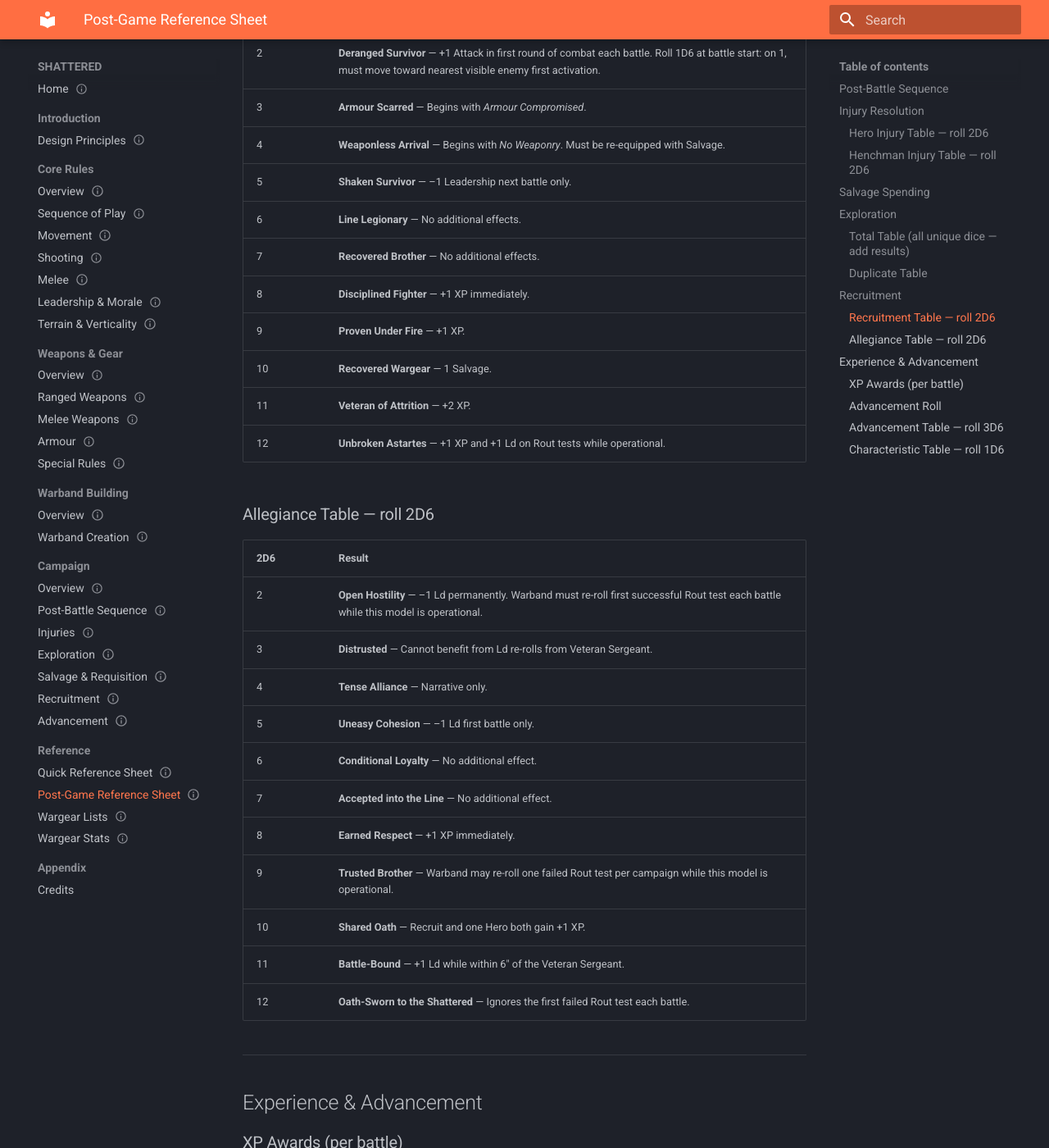
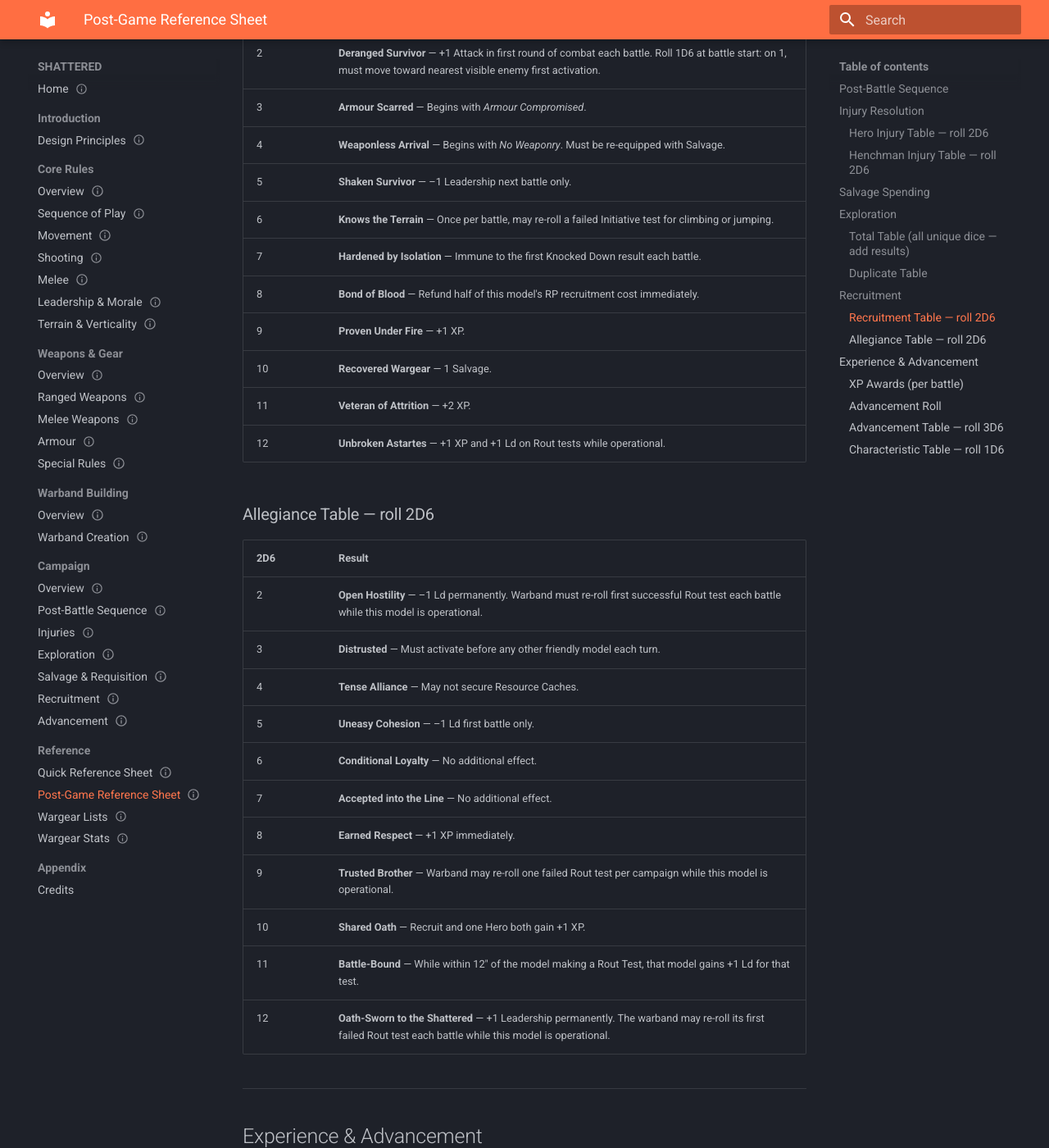
Before and after one commit to bryankulba/Shattered-Skirmish, an MkDocs documentation site: the page built from docs/90-reference/post-game-reference.md, in a window 1280 px wide and 1400 px high, scrolled down 4857 px. Shown: the whole window at 82% size. Built offline with MkDocs 1.6.1 and Material for MkDocs 9.7.7, drawn with Linux system fonts in a browser that asks for light colours.

Commit message:
exploration, recruitment

```diff
--- a/docs/90-reference/post-game-reference.md
+++ b/docs/90-reference/post-game-reference.md
@@ -149,9 +149,9 @@ Recruits begin with 0 XP. Must follow all Warband Creation equipment restriction
 | 3 | **Armour Scarred** — Begins with *Armour Compromised*. |
 | 4 | **Weaponless Arrival** — Begins with *No Weaponry*. Must be re-equipped with Salvage. |
 | 5 | **Shaken Survivor** — –1 Leadership next battle only. |
-| 6 | **Line Legionary** — No additional effects. |
-| 7 | **Recovered Brother** — No additional effects. |
-| 8 | **Disciplined Fighter** — +1 XP immediately. |
+| 6 | **Knows the Terrain** — Once per battle, may re-roll a failed Initiative test for climbing or jumping. |
+| 7 | **Hardened by Isolation** — Immune to the first Knocked Down result each battle. |
+| 8 | **Bond of Blood** — Refund half of this model's RP recruitment cost immediately. |
 | 9 | **Proven Under Fire** — +1 XP. |
 | 10 | **Recovered Wargear** — 1 Salvage. |
 | 11 | **Veteran of Attrition** — +2 XP. |
@@ -162,16 +162,16 @@ Recruits begin with 0 XP. Must follow all Warband Creation equipment restriction
 | 2D6 | Result |
 |---|---|
 | 2 | **Open Hostility** — –1 Ld permanently. Warband must re-roll first successful Rout test each battle while this model is operational. |
-| 3 | **Distrusted** — Cannot benefit from Ld re-rolls from Veteran Sergeant. |
-| 4 | **Tense Alliance** — Narrative only. |
+| 3 | **Distrusted** — Must activate before any other friendly model each turn. |
+| 4 | **Tense Alliance** — May not secure Resource Caches. |
 | 5 | **Uneasy Cohesion** — –1 Ld first battle only. |
 | 6 | **Conditional Loyalty** — No additional effect. |
 | 7 | **Accepted into the Line** — No additional effect. |
 | 8 | **Earned Respect** — +1 XP immediately. |
 | 9 | **Trusted Brother** — Warband may re-roll one failed Rout test per campaign while this model is operational. |
 | 10 | **Shared Oath** — Recruit and one Hero both gain +1 XP. |
-| 11 | **Battle-Bound** — +1 Ld while within 6" of the Veteran Sergeant. |
-| 12 | **Oath-Sworn to the Shattered** — Ignores the first failed Rout test each battle. |
+| 11 | **Battle-Bound** — While within 12" of the model making a Rout Test, that model gains +1 Ld for that test. |
+| 12 | **Oath-Sworn to the Shattered** — +1 Leadership permanently. The warband may re-roll its first failed Rout test each battle while this model is operational. |
 
 ---
 
```
Also changed, not shown: docs/40-campaign/04-salvage-and-requisition.md (+1 -1 lines), docs/40-campaign/05-recruitment.md (+7 -7 lines).
